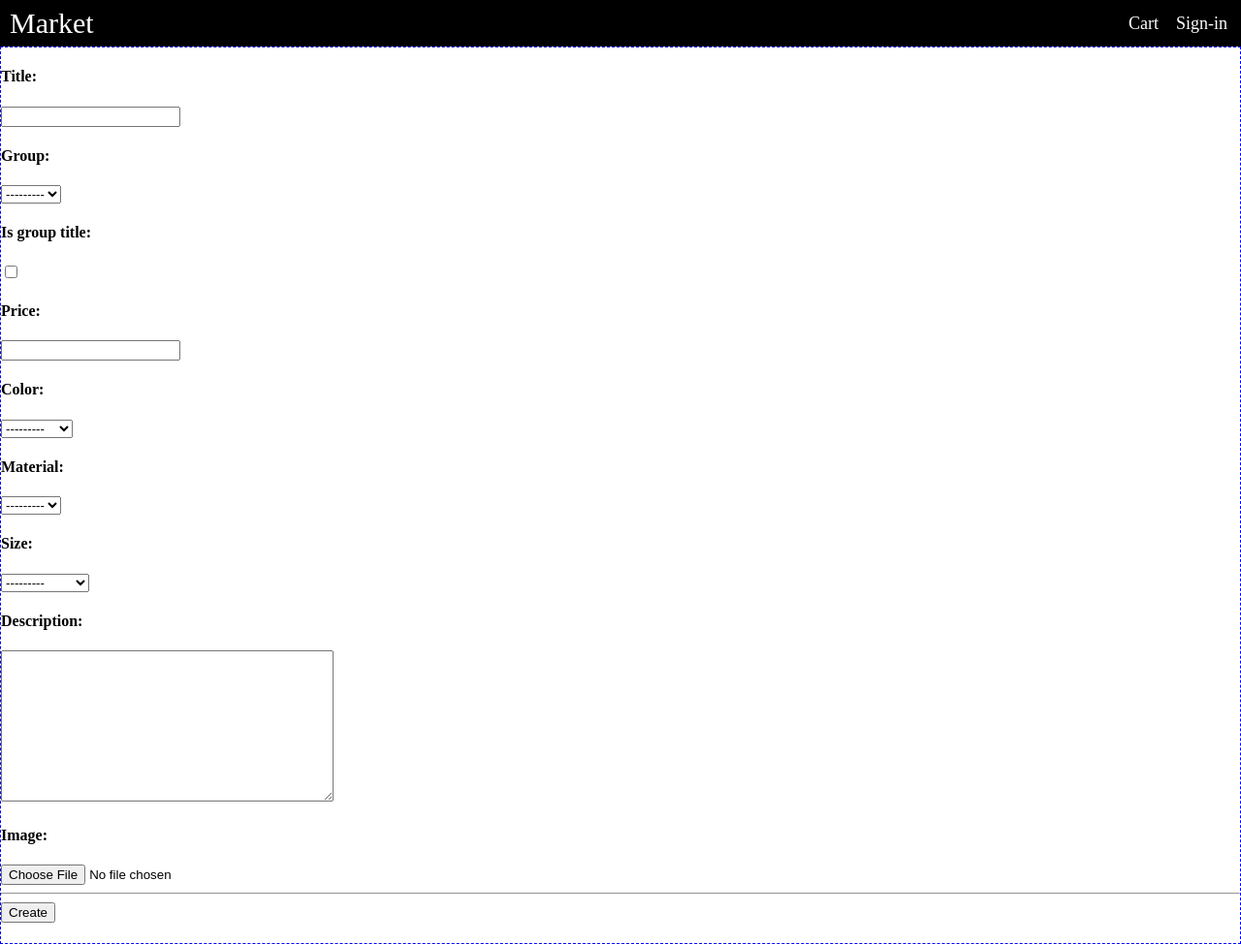
After one commit to serhiibelman/Market, a Django app: page /shirts/create/ in a window 1280 px wide. The commit adds this page. Shown: the whole page at 97% size. Run offline with Django 3.2, Linux system fonts and the light colour scheme; data that the repository does not hold is empty.

Commit message:
Umdate models, create slug. Create add_shirt view

```diff
--- a/shirts/admin.py
+++ b/shirts/admin.py
@@ -1,6 +1,7 @@
 from django.contrib import admin
 
-from .models import Shirt
+from .models import Group, Shirt
 
 
+admin.site.register(Group)
 admin.site.register(Shirt)
--- /dev/null
+++ b/shirts/forms.py
@@ -0,0 +1,25 @@
+from django.forms import ModelForm
+
+from .models import Group, Shirt
+
+
+class GroupForm(ModelForm):
+      class Meta:
+            model = Group
+            fields = ['name']
+
+
+class ShirtForm(ModelForm):
+	class Meta:
+		model = Shirt
+		fields = [
+            'title',
+            'group',
+            'is_group_title',
+            'price',
+            'color',
+            'material',
+            'size',
+            'description',
+            'image'
+		]
--- a/shirts/models.py
+++ b/shirts/models.py
@@ -1,19 +1,44 @@
-from django.db import models
+from django.db import models, transaction
+from django.db.models.signals import pre_save
+from django.utils.text import slugify
 
 from market.constants import COLORS, SIZES, MATERIALS
 
 
+def upload_location(instance, filename):
+    return 'img/shirts/{}'.format(filename)
+
+
+class Group(models.Model):
+    name = models.CharField(max_length=50)
+
+    def __str__(self):
+        return '{}'.format(self.name)
+
+
 class Shirt(models.Model):
+    group = models.ForeignKey(Group, on_delete=models.CASCADE)
     title = models.CharField(max_length=50)
-    group = models.CharField(max_length=50)
-    as_group_title = models.BooleanField(default=False)
-    image = models.ImageField()
+    is_group_title = models.BooleanField(default=False)
+    slug = models.SlugField(unique=True)
+    image = models.ImageField(
+        upload_to=upload_location
+    )
     price = models.FloatField()
     color = models.CharField(max_length=7, choices=COLORS)
     material = models.CharField(max_length=15, choices=MATERIALS)
     size = models.CharField(max_length=1, choices=SIZES)
     description = models.TextField()
     in_cart = models.BooleanField(default=False)
+
+    def __str__(self):
+        return '{}'.format(self.title)
+
+    @transaction.atomic
+    def save(self, *args, **kwargs):
+        if self.is_group_title:
+            Shirt.objects.filter(is_group_title=True).update(is_group_title=False)
+        super(Shirt, self).save(*args, **kwargs)
 
     def get_material(self):
         for mtrl in MATERIALS:
@@ -27,5 +52,28 @@ class Shirt(models.Model):
                 return clr[1]
         return None
 
-    def __str__(self):
-        return '{}'.format(self.title)
+    def get_absolute_url(self):
+        from django.urls import reverse
+        return reverse('shirts:shirts_detail', kwargs={'slug': self.slug})
+
+
+def create_slug(instance, new_slug=None):
+    slug = slugify(instance.title)
+    if new_slug is not None:
+        slug = new_slug
+    qs = Shirt.objects.filter(slug=slug).order_by('-id')
+    exists = qs.exists()
+    if exists:
+        new_slug = '{}-{}'.format(
+            slug,
+            qs.first().id
+        )
+        return create_slug(instance, new_slug=new_slug)
+    return slug
+
+def pre_save_shirt_receiver(sender, instance, *args, **kwargs):
+    if not instance.slug:
+        instance.slug = create_slug(instance)
+
+
+pre_save.connect(pre_save_shirt_receiver, sender=Shirt)
--- /dev/null
+++ b/shirts/templates/shirts/add-shirt.html
@@ -0,0 +1,15 @@
+{% extends 'base.html' %}
+
+{% block content %}
+<form action="." method="POST" enctype="multipart/form-data">
+    {% csrf_token %}
+    {% for field in form %}
+        <span class="text-danger small">{{ field.errors }}</span>
+        <label class=""><h4>{{ field.label_tag }}<h4></label> <!-- control-label col-sm-2 -->
+        <div class="field">{{ field }}</div>
+    {% endfor %}
+    <hr>
+    <button type="submit">Create</button>
+</form>
+
+{% endblock %}
--- a/shirts/templates/shirts/shirts.html
+++ b/shirts/templates/shirts/shirts.html
@@ -2,7 +2,7 @@
 
 {% block content %}
 {% for shirt in shirts %}
-    <a href="{% url 'shirts:shirts_detail' shirt.id shirt.color shirt.material%}">{{ shirt.title }}</a>
+    <a href="{{ shirt.get_absolute_url }}">{{ shirt.title }}</a>
     <br>
 {% endfor %}
 {% endblock %}
--- a/shirts/urls.py
+++ b/shirts/urls.py
@@ -7,5 +7,6 @@ app_name = 'shirts'
 
 urlpatterns = [
     path('', views.shirts, name='shirts'),
-    path('detail/<int:sid>/<str:color>/<str:material>/', views.shirts_detail, name='shirts_detail'),
+    path('detail/<str:slug>/', views.shirts_detail, name='shirts_detail'),
+    path('create/', views.add_shirt, name='add_shirt'),
 ]
--- a/shirts/views.py
+++ b/shirts/views.py
@@ -1,16 +1,17 @@
-from django.shortcuts import render, get_object_or_404
+from django.shortcuts import render, redirect, get_object_or_404
 
-from .models import Shirt
+from .models import Group, Shirt
+from .forms import GroupForm, ShirtForm
 
 
 def shirts(request):
-    shirts = Shirt.objects.filter(as_group_title=True)
+    shirts = Shirt.objects.filter(is_group_title=True)
     context = {'shirts': shirts}
     return render(request, 'shirts/shirts.html', context)
 
 
-def shirts_detail(request, sid, color, material):
-    shirt = get_object_or_404(Shirt, id=sid, color=color, material=material)
+def shirts_detail(request, slug):
+    shirt = get_object_or_404(Shirt, slug=slug)
     shirts_group = Shirt.objects.filter(group=shirt.group)
     print(shirts_group)
     colors = set()
@@ -29,3 +30,19 @@ def shirts_detail(request, sid, color, material):
         'materials': materials
     }
     return render(request, 'shirts/shirts-detail.html', context)
+
+
+def add_shirt(request):
+    form = ShirtForm(request.POST or None, request.FILES or None)
+    if request.method == 'POST':
+        print('POST')
+        if form.is_valid():
+            # Create, but don't save the new Shirt instance.
+            shirt = form.save(commit=False)
+            shirt.save()
+            print('saved')
+            return redirect('shirts:shirts')
+    context = {
+        'form': form
+    }
+    return render(request, 'shirts/add-shirt.html', context)
```
Also changed, not shown: shirts/templates/shirts/shirts-detail.html (+8 -5 lines), media/img/shirts/blue.jpg (added), media/img/shirts/blue_lVfPFSz.jpg (added), media/img/shirts/red.jpg (added), media/img/shirts/red_3i6rAPG.jpg (added).
